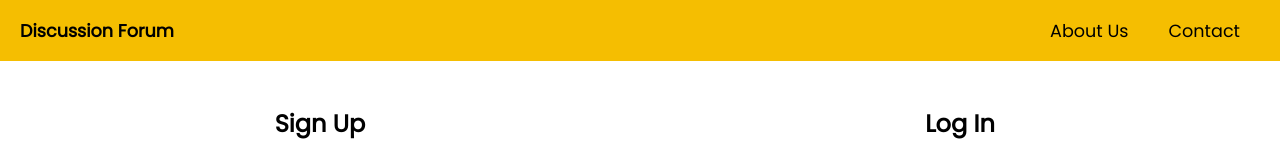
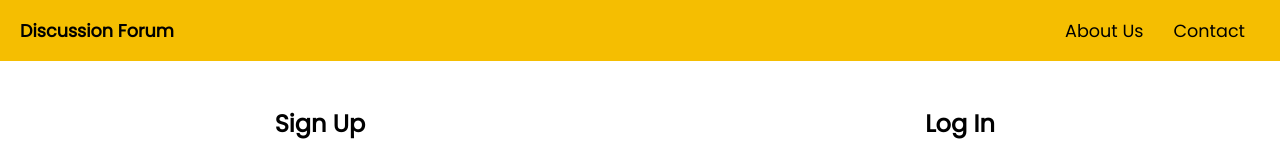
Before and after one commit to disha9112/Discussion-Forum, a React (Create React App) app in the folder frontend/: page / in a window 1280 px wide. Shown: the top 160 px of the page. Built offline with nearby package versions, Linux system fonts and the light colour scheme.

Commit message:
style modification

```diff
--- a/frontend/src/components/Header/Header.styles.css
+++ b/frontend/src/components/Header/Header.styles.css
@@ -33,7 +33,7 @@ ul {
 
 li {
   cursor: pointer;
-  margin: 0px 20px;
+  margin: 0px 15px;
 }
 
 .show {
```
